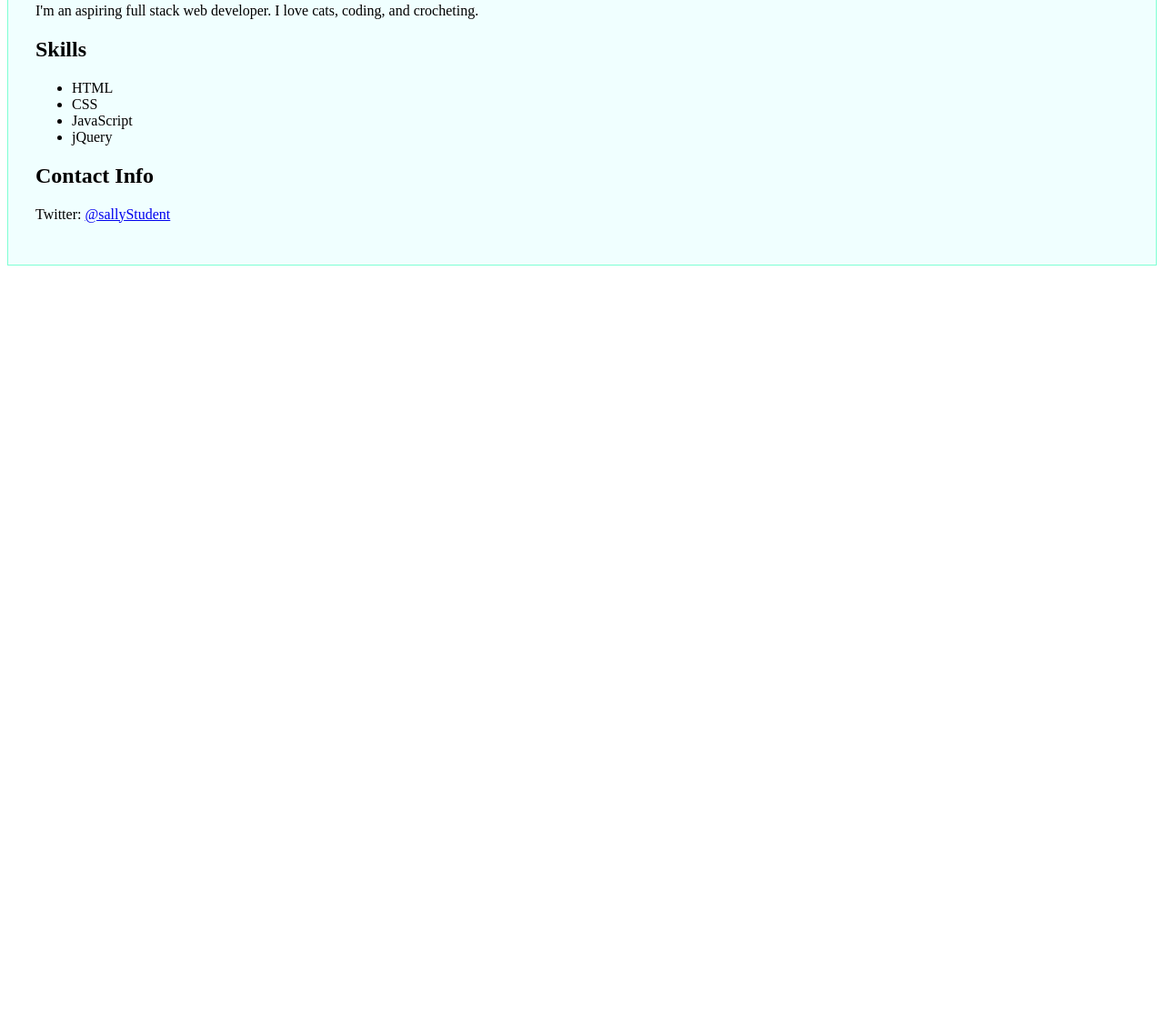
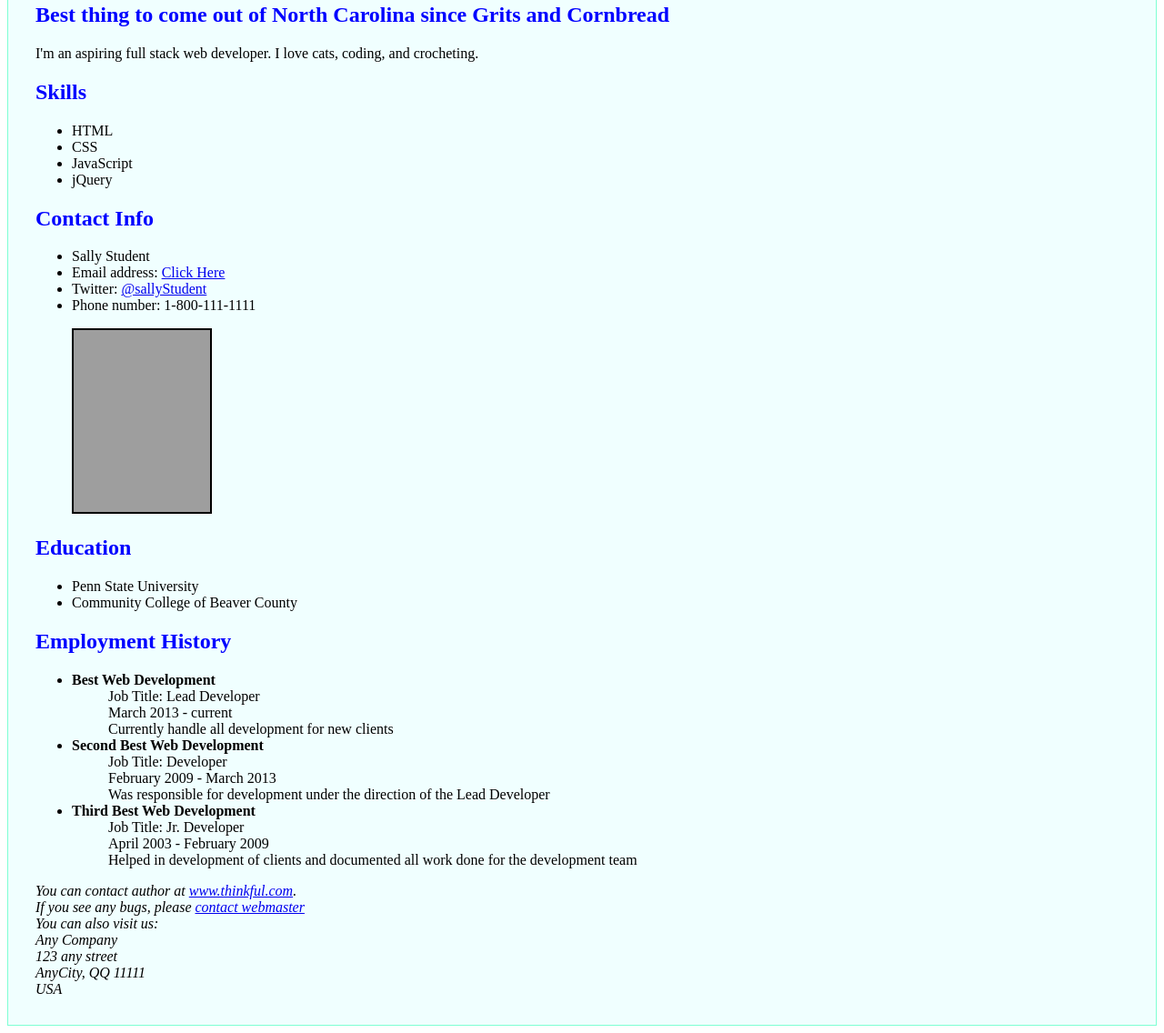
Before and after one commit to michellehl/project-about-me, a plain HTML site: page index.html in a window 1280 px wide. Shown: the part 116-1252 px from the top of the page at 91% size. Before the commit the page ends 800 px from the top, so only its background shows below. Drawn offline with Linux system fonts and the light colour scheme; grey boxes are pictures that could not be loaded.

Commit message:
Add files via upload

```diff
--- a/index.html
+++ b/index.html
@@ -1,13 +1,23 @@
 <!DOCTYPE html>
 <html>
 <head>
-	<title>This is a new project</title>
+<meta name="description" content="Sally Student HTML CSS JavaScript jQuery Penn">
+
+	<title>Sally Student Resume</title>
 	<link rel="stylesheet" text="text/css" href="main.css">
 </head>
 <div>
 <body>
-<h1>Sally Student</h1>
+<header>
+	<h1>Sally Student</h1>
+	<h2>Best thing to come out of North Carolina since Grits and Cornbread</h2>
+</header>
+<main>
+
+
+
 <p>I'm an aspiring full stack web developer. I love cats, coding, and crocheting.</p>
+<section>
 <h2>Skills</h2>
 <ul>
 	<li>HTML</li>
@@ -16,6 +26,47 @@
 	<li>jQuery</li>
 </ul>
 <h2>Contact Info</h2>
-<p>Twitter: <a href="https://twitter.com/sallyStudent">@sallyStudent</a></p>
+<ul>
+	<li>Sally Student</li>
+	<li>Email address: <a href="mailto:tf.sally.student@gmail.com? subject=You seem like an interesting person!" target="_blank">Click Here</a></li>
+	<li>Twitter: <a href="https://twitter.com/sallyStudent">@sallyStudent</a></li>
+	<li>Phone number: 1-800-111-1111</li>
+<p><img src="https://pixabay.com/static/uploads/photo/2016/06/15/23/20/woman-1460150_640.jpg" alt="Close up of me!" height="200" width="150" border= "2 px"/></p>
+</ul>
+<h2>Education</h2>
+<ul>
+	<li>Penn State University</li>
+	<li>Community College of Beaver County</li>
+</ul>
+<h2>Employment History</h2>
+<ul>
+	<li><b>Best Web Development</b></li>
+		<ol>Job Title: Lead Developer</ol>
+		<ol>March 2013 - current</ol>
+		<ol>Currently handle all development for new clients</ol>
+		<ol></ol>
+	<li><b>Second Best Web Development</b></li>
+		<ol>Job Title: Developer</ol>
+		<ol>February 2009 - March 2013</ol>
+		<ol>Was responsible for development under the direction of the Lead Developer</ol>
+	<li><b>Third Best Web Development</b></li>
+		<ol>Job Title: Jr. Developer</ol>
+		<ol>April 2003 - February 2009</ol>
+		<ol>Helped in development of clients and documented all work done for the development team</ol>
+
+</ul>
+</section>
+</main>
+<address>
+You can contact author at <a href="http://www.thinkful.com/contact">www.thinkful.com</a>.<br>
+If you see any bugs, please <a href="mailto:webmaster@somedomain.com">contact webmaster</a><br>
+You can also visit us: <br>
+Any Company<br>
+123 any street<br>
+AnyCity, QQ 11111<br>
+USA
+</address>
+
+
 </body></div>
 </html>
--- a/main.css
+++ b/main.css
@@ -3,3 +3,4 @@ div {
 	border: 1px solid aquamarine;
 	padding: 30px;
 }
+h2 {color: blue;}
```
